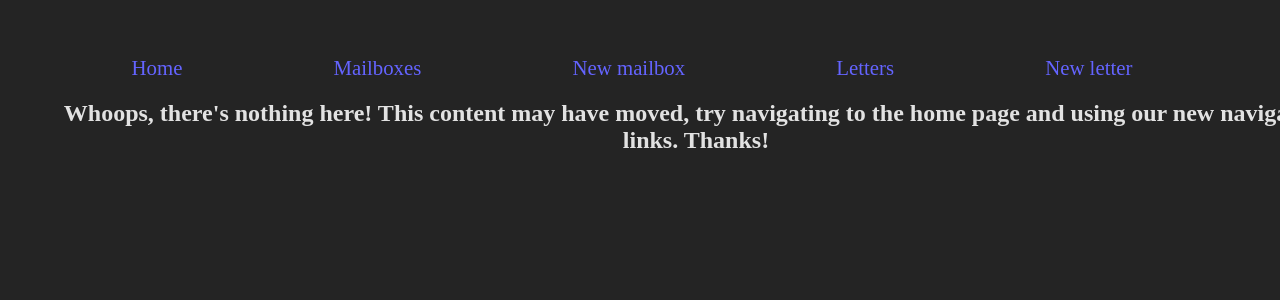
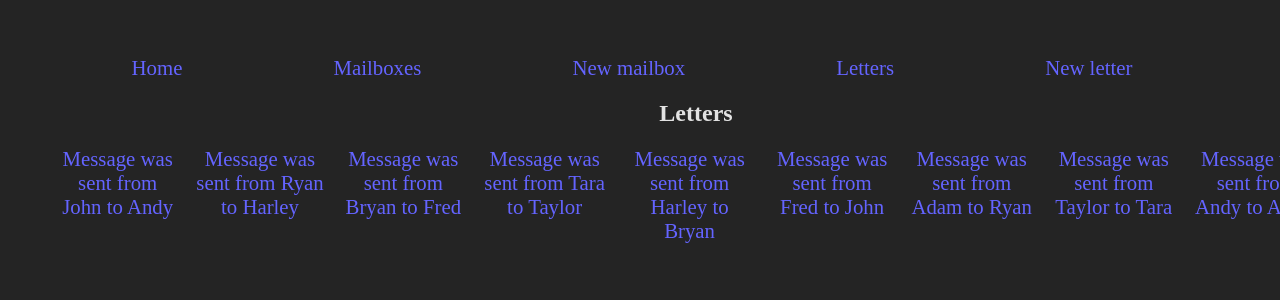
Before and after one commit to JordanChristensen/ga-section3-lab7-react-router-dom, a React (Vite) app: page /letters in a window 1280 px wide. Shown: the top 300 px of the page. Built offline with nearby package versions, Linux system fonts and the light colour scheme.

Commit message:
implement view for list of letters

```diff
--- a/src/App.jsx
+++ b/src/App.jsx
@@ -14,6 +14,7 @@ import MailboxList from "./components/MailboxList";
 import MailboxForm from "./components/MailboxForm";
 import MailboxDetails from "./components/MailboxDetails";
 import LandingPage from "./components/LandingPage";
+import LetterList from "./components/LetterList";
 import LetterForm from "./components/LetterForm";
 
 function Mailbox() {
@@ -39,10 +40,7 @@ function Mailbox() {
           path="/mailboxes/:mailboxId"
           element={<MailboxDetails mailboxes={mailboxes} />}
         />
-        {/* <Route
-        path="/letters"
-        element={< />}
-         /> */}
+        <Route path="/letters" element={<LetterList letters={letters} />} />
         <Route
           path="/new-letter"
           element={<LetterForm setLetters={setLetters} />}
--- /dev/null
+++ b/src/components/LetterList.jsx
@@ -0,0 +1,21 @@
+import { Link } from "react-router-dom";
+
+export default function LetterList({ letters }) {
+  return (
+    <section className="letterList">
+      <h1>Letters</h1>
+      <ul>
+        {letters?.map((letter) => {
+          return (
+            <li key={letter._id}>
+              <Link to={`/letters/${letter._id}`}>
+                Message was sent from {letter.senderName} to{" "}
+                {letter.recipientName}
+              </Link>
+            </li>
+          );
+        })}
+      </ul>
+    </section>
+  );
+}
--- a/src/data/initLetters.js
+++ b/src/data/initLetters.js
@@ -1,5 +1,6 @@
 export const initLetters = [
   {
+    _id: 1,
     senderMailboxId: 1,
     senderName: "John",
     recipientMailboxId: 9,
@@ -8,6 +9,7 @@ export const initLetters = [
       "Lorem, ipsum dolor sit amet consectetur adipisicing elit. Dolores soluta consequatur quod accusamus, ea est cumque culpa, error dolorum, eveniet ab facere aut odio. Iure architecto quisquam dolorem dolor suscipit. \n Aliquid ipsam tenetur dolore atque ex, reiciendis, sed voluptas nulla doloremque consequuntur dicta. Officia laudantium tenetur nisi? Magni repellat, voluptate corporis unde quod illum totam repellendus reprehenderit, rerum animi eveniet?",
   },
   {
+    _id: 2,
     senderMailboxId: 2,
     senderName: "Ryan",
     recipientMailboxId: 5,
@@ -16,6 +18,7 @@ export const initLetters = [
       "Lorem, ipsum dolor sit amet consectetur adipisicing elit. Dolores soluta consequatur quod accusamus, ea est cumque culpa, error dolorum, eveniet ab facere aut odio. Iure architecto quisquam dolorem dolor suscipit. \n Aliquid ipsam tenetur dolore atque ex, reiciendis, sed voluptas nulla doloremque consequuntur dicta. Officia laudantium tenetur nisi? Magni repellat, voluptate corporis unde quod illum totam repellendus reprehenderit, rerum animi eveniet?",
   },
   {
+    _id: 3,
     senderMailboxId: 3,
     senderName: "Bryan",
     recipientMailboxId: 6,
@@ -24,6 +27,7 @@ export const initLetters = [
       "Lorem, ipsum dolor sit amet consectetur adipisicing elit. Dolores soluta consequatur quod accusamus, ea est cumque culpa, error dolorum, eveniet ab facere aut odio. Iure architecto quisquam dolorem dolor suscipit. \n Aliquid ipsam tenetur dolore atque ex, reiciendis, sed voluptas nulla doloremque consequuntur dicta. Officia laudantium tenetur nisi? Magni repellat, voluptate corporis unde quod illum totam repellendus reprehenderit, rerum animi eveniet?",
   },
   {
+    _id: 4,
     senderMailboxId: 4,
     senderName: "Tara",
     recipientMailboxId: 8,
@@ -32,6 +36,7 @@ export const initLetters = [
       "Lorem, ipsum dolor sit amet consectetur adipisicing elit. Dolores soluta consequatur quod accusamus, ea est cumque culpa, error dolorum, eveniet ab facere aut odio. Iure architecto quisquam dolorem dolor suscipit. \n Aliquid ipsam tenetur dolore atque ex, reiciendis, sed voluptas nulla doloremque consequuntur dicta. Officia laudantium tenetur nisi? Magni repellat, voluptate corporis unde quod illum totam repellendus reprehenderit, rerum animi eveniet?",
   },
   {
+    _id: 5,
     senderMailboxId: 5,
     senderName: "Harley",
     recipientMailboxId: 3,
@@ -40,6 +45,7 @@ export const initLetters = [
       "Lorem, ipsum dolor sit amet consectetur adipisicing elit. Dolores soluta consequatur quod accusamus, ea est cumque culpa, error dolorum, eveniet ab facere aut odio. Iure architecto quisquam dolorem dolor suscipit. \n Aliquid ipsam tenetur dolore atque ex, reiciendis, sed voluptas nulla doloremque consequuntur dicta. Officia laudantium tenetur nisi? Magni repellat, voluptate corporis unde quod illum totam repellendus reprehenderit, rerum animi eveniet?",
   },
   {
+    _id: 6,
     senderMailboxId: 6,
     senderName: "Fred",
     recipientMailboxId: 1,
@@ -48,6 +54,7 @@ export const initLetters = [
       "Lorem, ipsum dolor sit amet consectetur adipisicing elit. Dolores soluta consequatur quod accusamus, ea est cumque culpa, error dolorum, eveniet ab facere aut odio. Iure architecto quisquam dolorem dolor suscipit. \n Aliquid ipsam tenetur dolore atque ex, reiciendis, sed voluptas nulla doloremque consequuntur dicta. Officia laudantium tenetur nisi? Magni repellat, voluptate corporis unde quod illum totam repellendus reprehenderit, rerum animi eveniet?",
   },
   {
+    _id: 7,
     senderMailboxId: 7,
     senderName: "Adam",
     recipientMailboxId: 2,
@@ -56,6 +63,7 @@ export const initLetters = [
       "Lorem, ipsum dolor sit amet consectetur adipisicing elit. Dolores soluta consequatur quod accusamus, ea est cumque culpa, error dolorum, eveniet ab facere aut odio. Iure architecto quisquam dolorem dolor suscipit. \n Aliquid ipsam tenetur dolore atque ex, reiciendis, sed voluptas nulla doloremque consequuntur dicta. Officia laudantium tenetur nisi? Magni repellat, voluptate corporis unde quod illum totam repellendus reprehenderit, rerum animi eveniet?",
   },
   {
+    _id: 8,
     senderMailboxId: 8,
     senderName: "Taylor",
     recipientMailboxId: 4,
@@ -64,6 +72,7 @@ export const initLetters = [
       "Lorem, ipsum dolor sit amet consectetur adipisicing elit. Dolores soluta consequatur quod accusamus, ea est cumque culpa, error dolorum, eveniet ab facere aut odio. Iure architecto quisquam dolorem dolor suscipit. \n Aliquid ipsam tenetur dolore atque ex, reiciendis, sed voluptas nulla doloremque consequuntur dicta. Officia laudantium tenetur nisi? Magni repellat, voluptate corporis unde quod illum totam repellendus reprehenderit, rerum animi eveniet?",
   },
   {
+    _id: 9,
     senderMailboxId: 9,
     senderName: "Andy",
     recipientMailboxId: 7,
```
Also changed, not shown: src/components/LettersList.jsx (deleted).
